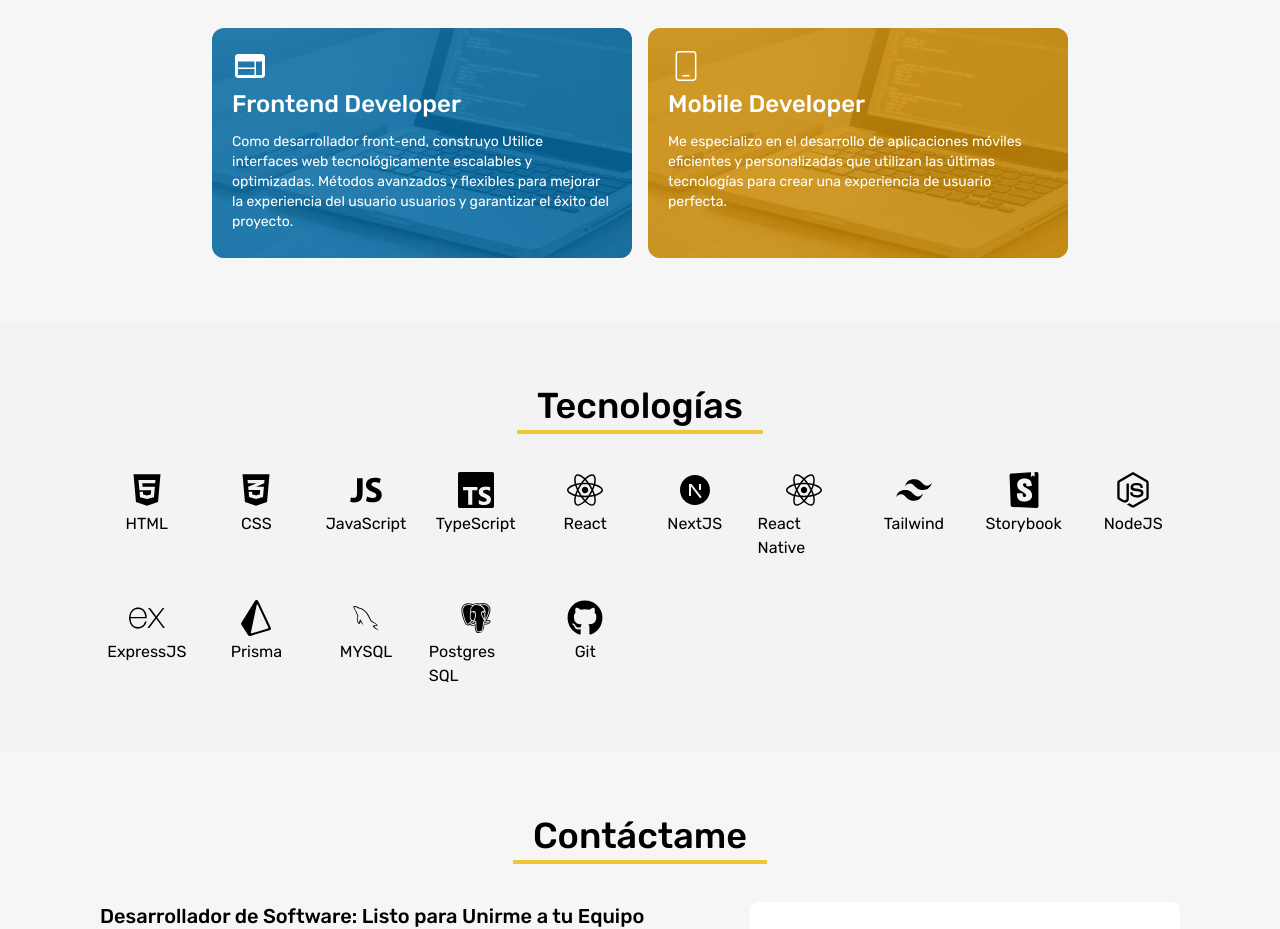
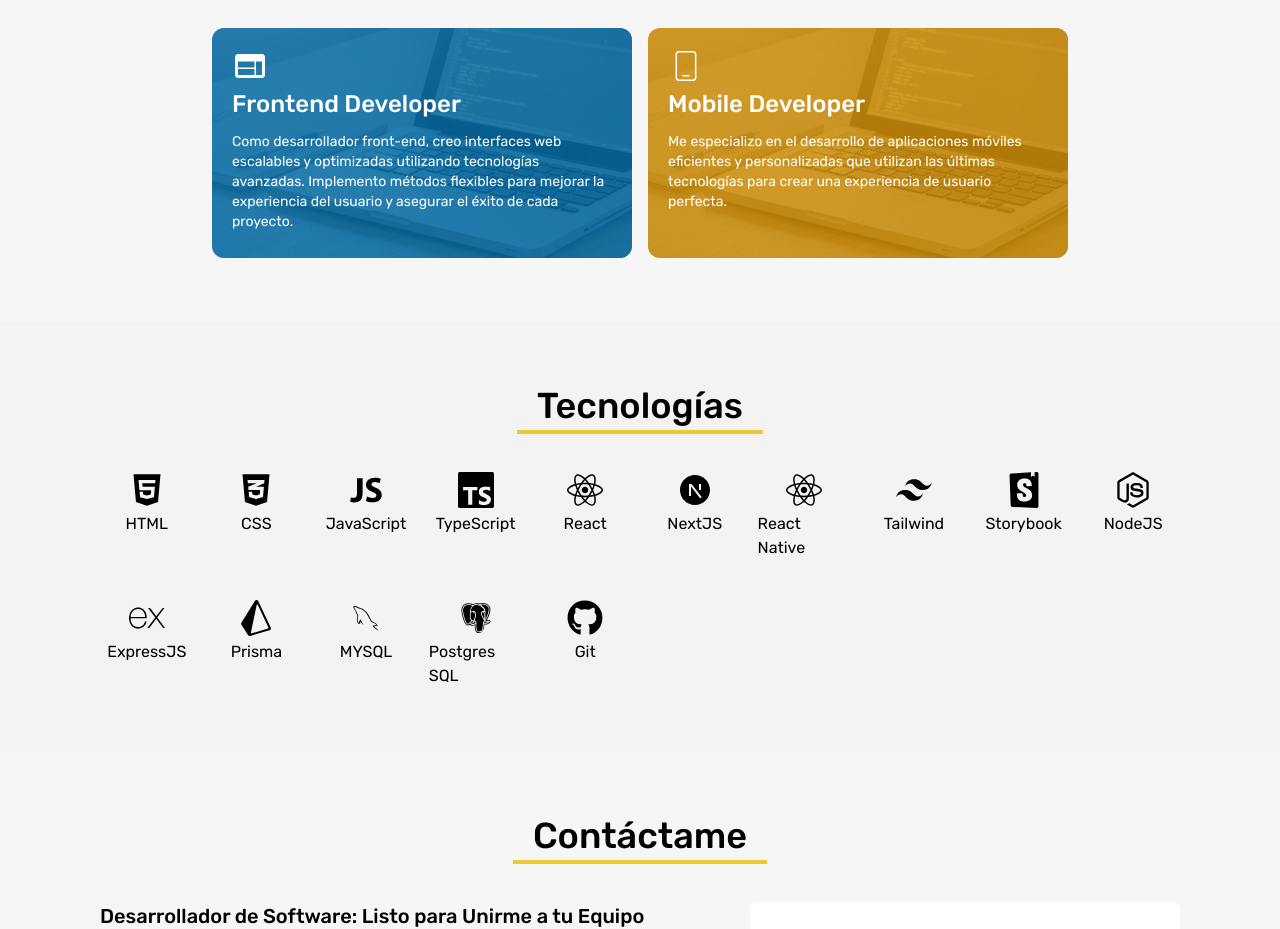
Before and after one commit to Jose1997ureta/portfolio, a Next.js app: page / in a window 1280 px wide. Shown: the part 1700-2629 px from the top of the page. Built offline with nearby package versions, Linux system fonts and the light colour scheme.

Commit message:
Se mejoro el texto de frontend

```diff
--- a/src/components/ui/area.tsx
+++ b/src/components/ui/area.tsx
@@ -33,10 +33,10 @@ export const Areas = () => {
 							</p>
 
 							<p className="text-sm text-white">
-								Como desarrollador front-end, construyo Utilice interfaces web
-								tecnológicamente escalables y optimizadas. Métodos avanzados y
-								flexibles para mejorar la experiencia del usuario usuarios y
-								garantizar el éxito del proyecto.
+								Como desarrollador front-end, creo interfaces web escalables y
+								optimizadas utilizando tecnologías avanzadas. Implemento métodos
+								flexibles para mejorar la experiencia del usuario y asegurar el
+								éxito de cada proyecto.
 							</p>
 						</div>
 					</div>
```
